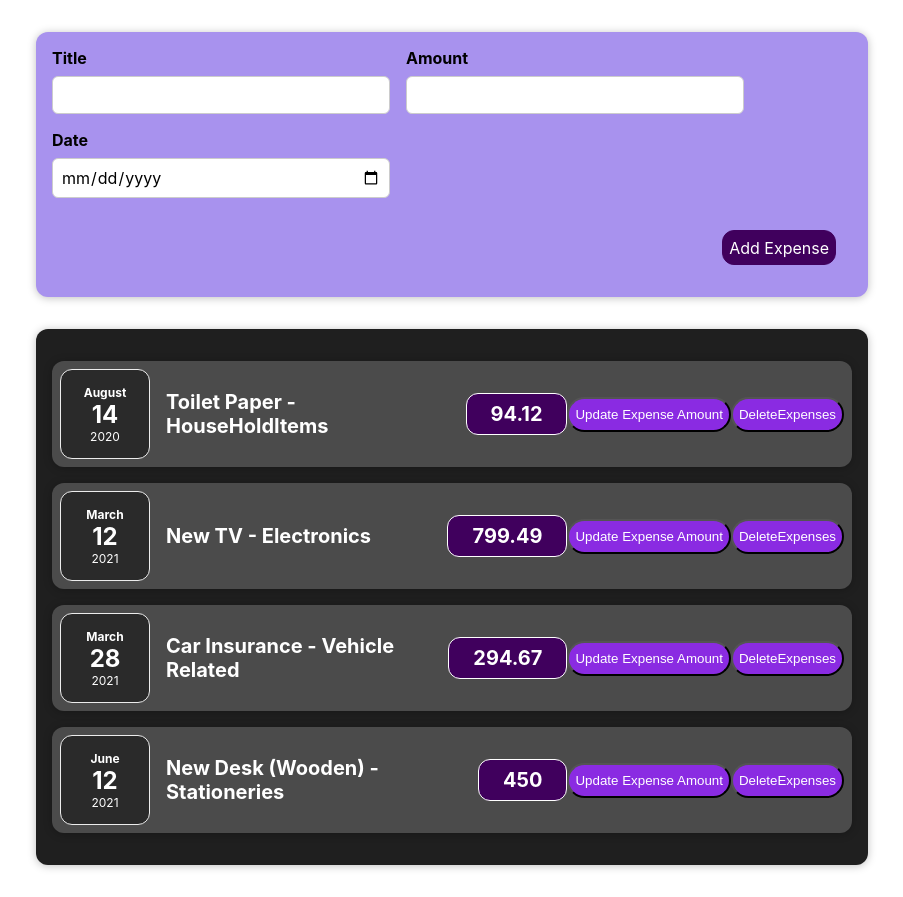
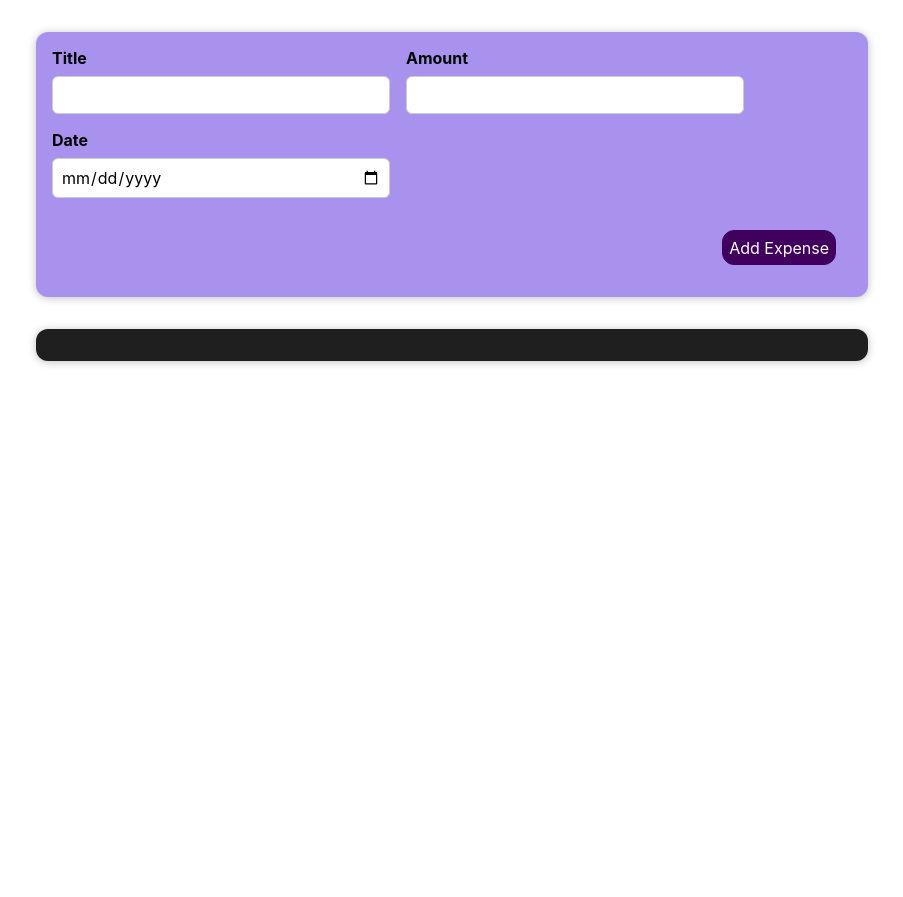
Before and after one commit to Karanjsk2k01/REACT-EXPENSE-TRACKER, a React (Create React App) app: page / in a window 1280 px wide. Shown: the whole page, without its empty margins (188-1091 px from the left). After the commit the page ends 800 px from the top, so only its background shows below. Built offline with nearby package versions, Linux system fonts and the light colour scheme.

Commit message:
Added the form data into UI dynamically

```diff
--- a/src/App.js
+++ b/src/App.js
@@ -1,14 +1,24 @@
 import logo from './logo.svg';
+import React, { useState } from 'react';
 import './App.css';
 import Expenses from "./components/Expenses/Expenses";
 import NewExpense from './components/NewExpense/NewExpense';
 
 
 var App = () => {
+
+  const [expenses, setexpense] = useState([]);
+
+  const expense = (expenseDetails) => {
+    setexpense((prev) => {
+      return [...prev, expenseDetails]
+    })
+  }
+
   return (
     <div>
-      <NewExpense />
-      <Expenses />
+      <NewExpense onSaveExpenseDetails={expense} />
+      <Expenses expenseData={expenses} />
     </div>
   )
 }
--- a/src/components/Expenses/ExpenseDetails.js
+++ b/src/components/Expenses/ExpenseDetails.js
@@ -2,7 +2,7 @@
 var ExpenseDetails = (props) => {
   return (
     <div className="expense-item__description">
-      <h2>{props.title} - {props.locationOfExpenditure}</h2>
+      <h2>{props.title}</h2>
       <div className="expense-item__price">{props.amount}</div>
     </div>
   )
--- a/src/components/Expenses/ExpenseItem.js
+++ b/src/components/Expenses/ExpenseItem.js
@@ -7,11 +7,9 @@ import { useState } from 'react';
 var ExpenseItem = (props) => {
 
   let [title, setTitle] = useState(props.title);
-  const [expense, setExpense] = useState(props.amount);
-
-  const updateExpense = () => {
-    setExpense('$100');
-  }
+  // const updateExpense = () => {
+  //   setExpense('$100');
+  // }
 
   const clickHandlers = () => {
     setTitle('Updated');
@@ -22,11 +20,11 @@ var ExpenseItem = (props) => {
     <Card className="expense-item">
       <ExpenseDate date={props.date} />
       <ExpenseDetails
-        amount={expense}
-        locationOfExpenditure={props.locationOfExpenditure}
+        amount={`$ ${props.amount}`}
+        // locationOfExpenditure={props.locationOfExpenditure}
         title={title}
       />
-      <button onClick={updateExpense}>Update Expense Amount</button>
+      {/* <button onClick={updateExpense}>Update Expense Amount</button> */}
       <button onClick={clickHandlers}>DeleteExpenses</button>
     </Card>
   )
--- a/src/components/Expenses/Expenses.js
+++ b/src/components/Expenses/Expenses.js
@@ -2,51 +2,52 @@ import ExpenseItem from "./ExpenseItem";
 import Card from "../UI/card";
 import "./expenses.css";
 
-var Expense = () => {
+var Expense = (props) => {
 
-  const expenses = [
-    {
-      id: 'e1',
-      title: 'Toilet Paper',
-      amount: 94.12,
-      date: new Date(2020, 7, 14),
-      locationOfExpenditure: "HouseHoldItems"
-    },
-    {
-      id: 'e2', title: 'New TV', amount: 799.49, date: new Date(2021, 2, 12),
-      locationOfExpenditure: "Electronics"
-    },
-    {
-      id: 'e3',
-      title: 'Car Insurance',
-      amount: 294.67,
-      date: new Date(2021, 2, 28),
-      locationOfExpenditure: "Vehicle Related"
-    },
-    {
-      id: 'e4',
-      title: 'New Desk (Wooden)',
-      amount: 450,
-      date: new Date(2021, 5, 12),
-      locationOfExpenditure: "Stationeries"
-    },
-  ];
+  // const expenses = [
+  //   {
+  //     id: 'e1',
+  //     title: 'Toilet Paper',
+  //     amount: 94.12,
+  //     date: new Date(2020, 7, 14),
+  //     locationOfExpenditure: "HouseHoldItems"
+  //   },
+  //   {
+  //     id: 'e2', title: 'New TV', amount: 799.49, date: new Date(2021, 2, 12),
+  //     locationOfExpenditure: "Electronics"
+  //   },
+  //   {
+  //     id: 'e3',
+  //     title: 'Car Insurance',
+  //     amount: 294.67,
+  //     date: new Date(2021, 2, 28),
+  //     locationOfExpenditure: "Vehicle Related"
+  //   },
+  //   {
+  //     id: 'e4',
+  //     title: 'New Desk (Wooden)',
+  //     amount: 450,
+  //     date: new Date(2021, 5, 12),
+  //     locationOfExpenditure: "Stationeries"
+  //   },
+  // ];
+
+  const expenseData = props.expenseData || [];
+
 
   return (
     <Card className="expenses">
-      {
-        expenses.map((expense) => (
-          <ExpenseItem
-            key={expense.id}
-            title={expense.title}
-            amount={expense.amount}
-            date={expense.date}
-            locationOfExpenditure={expense.locationOfExpenditure}
-          />
-        ))
-      }
+      {expenseData.map((expense) => (
+        <ExpenseItem
+          key={expense.id}
+          title={expense.Title}
+          amount={expense.Amount}
+          date={expense.Date}
+        // locationOfExpenditure={expense.locationOfExpenditure}
+        />
+      ))}
     </Card>
-  )
+  );
 }
 
 export default Expense;
--- a/src/components/NewExpense/ExpenseForm.js
+++ b/src/components/NewExpense/ExpenseForm.js
@@ -2,7 +2,7 @@ import React, { useState } from 'react';
 import './ExpenseForm.css';
 
 
-const ExpenseForm = () => {
+const ExpenseForm = (props) => {
 
   const [enteredtitle, setenteredtitle] = useState('');
   const [enteredAmount, setenteredAmount] = useState('');
@@ -29,7 +29,7 @@ const ExpenseForm = () => {
       Date: new Date(enteredDate)
     }
 
-    console.log(userObject);
+    props.onSaveExpense(userObject);
 
     //clearing the inputs
     setenteredtitle('');
@@ -42,15 +42,15 @@ const ExpenseForm = () => {
       <div className='new-expense__controls'>
         <div className='new-expense__control'>
           <label>Title</label>
-          <input type='text' value={enteredtitle} onChange={enteredtitleHandler} />
+          <input type='text' required value={enteredtitle} onChange={enteredtitleHandler} />
         </div>
         <div className='new-expense__control'>
           <label>Amount</label>
-          <input type='number' min="0" step="1" value={enteredAmount} onChange={enteredAmountHandler} />
+          <input type='number' required min="0" step="1" value={enteredAmount} onChange={enteredAmountHandler} />
         </div>
         <div className='new-expense__control'>
           <label>Date</label>
-          <input type='date' min="2019-01-01" max="2023-12-31" value={enteredDate} onChange={enteredDateHandler} />
+          <input type='date' required min="2019-01-01" max="2023-12-31" value={enteredDate} onChange={enteredDateHandler} />
         </div>
       </div>
       <div className='new-expense__actions'>
--- a/src/components/NewExpense/NewExpense.js
+++ b/src/components/NewExpense/NewExpense.js
@@ -2,11 +2,24 @@ import React from 'react';
 import './NewExpense.css';
 import ExpenseForm from './ExpenseForm';
 
-const NewExpense = () => {
+const NewExpense = (props) => {
+
+  const expenseData = (expenseDetails) => {
+
+    let formDateExpense = {
+      ...expenseDetails,
+      id: Math.random().toString()
+    }
+
+    // console.log('In newExpenses.js');
+    // console.log(formDateExpense);
+    props.onSaveExpenseDetails(formDateExpense);
+
+  }
 
   return (
     <div className='new-expense'>
-      <ExpenseForm />
+      <ExpenseForm onSaveExpense={expenseData} />
     </div>
   )
 
```
